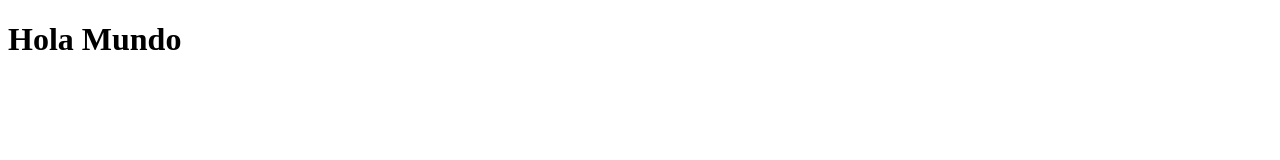
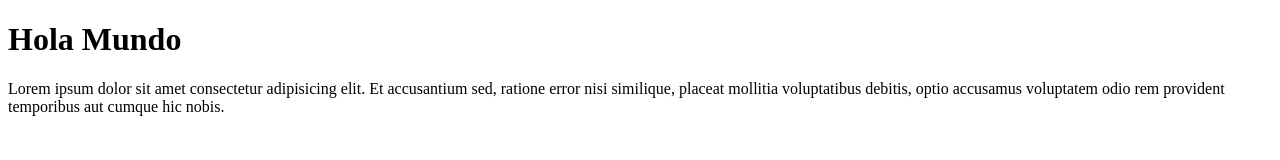
Before and after one commit to molki3/pruebas, a plain HTML site: page index.html in a window 1280 px wide. Drawn offline with Linux system fonts and the light colour scheme.

Commit message:
lorem added

```diff
--- a/index.html
+++ b/index.html
@@ -7,5 +7,6 @@
 </head>
 <body>
     <h1>Hola Mundo</h1>
+    <p>Lorem ipsum dolor sit amet consectetur adipisicing elit. Et accusantium sed, ratione error nisi similique, placeat mollitia voluptatibus debitis, optio accusamus voluptatem odio rem provident temporibus aut cumque hic nobis.</p>
 </body>
 </html>
```
